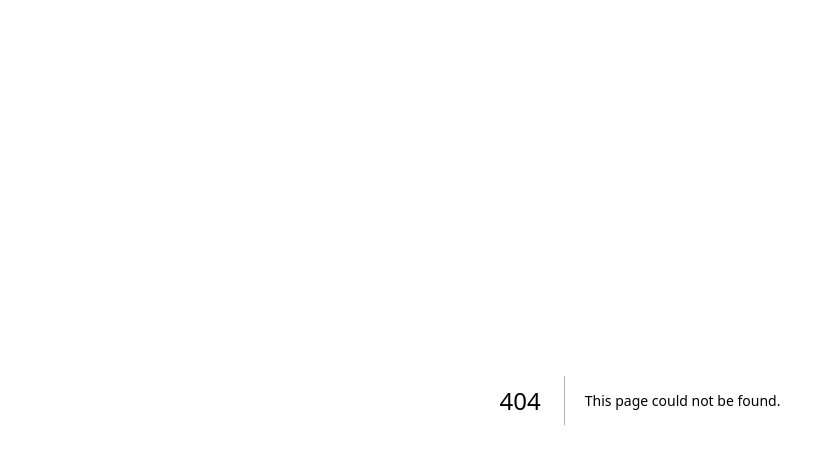
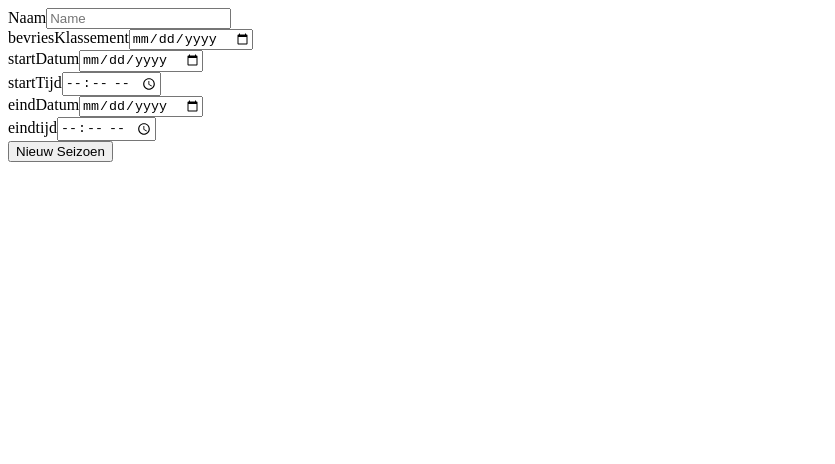
Before and after one commit to JordanMK/snooker, a Next.js app: page /admin/seizoen/CreateSeizoen in a window 1280 px wide. Before the commit this address had no page. Shown: the top 464 px of the page, without its empty margins (0-835 px from the left). Built offline with nearby package versions, Linux system fonts and the light colour scheme.

Commit message:
created a form to create a seizoen

```diff
--- /dev/null
+++ b/public/index.html
@@ -0,0 +1,3 @@
+<head>
+    <link rel="stylesheet" href="https://cdn.jsdelivr.net/npm/bootstrap@5.3.1/dist/css/bootstrap.min.css" integrity="sha256-2TnSHycBDAm2wpZmgdi0z81kykGPJAkiUY+Wf97RbvY=" crossorigin="anonymous">
+</head>
--- /dev/null
+++ b/src/app/admin/seizoen/CreateSeizoen/page.js
@@ -0,0 +1,9 @@
+import BaseLayout from "@/layout/BaseLayout";
+import SeizoenForm from "@/components/admin/seizoen/CreateSeizoenForm";
+export default function Home(){
+    return(
+        <BaseLayout>
+            <SeizoenForm></SeizoenForm>
+        </BaseLayout>
+    )
+}
--- /dev/null
+++ b/src/components/admin/seizoen/CreateSeizoenForm.jsx
@@ -0,0 +1,55 @@
+'use client'
+import React from 'react';
+export default function SeizoenForm(){
+    function handleForm(formData){
+        const naam = formData.get('naam');
+        const bevriesKlassement = formData.get('bevriesKlassement');
+        const startDatum = formData.get('startDatum');
+        const startTijd = formData.get('startTijd');
+        const eindDatum = formData.get('eindDatum');
+        const eindTijd = formData.get('eindTijd');
+
+        }
+        const handleSubmit = (e) => {
+            e.preventDefault();
+
+            const form = e.target;
+            const formData = new FormData(form);
+
+            handleForm(formData);
+          };
+    return(
+        <>
+            <form onSubmit={handleSubmit}>
+        <div className="form-group">
+            <label htmlFor="naam">Naam</label>
+            <input name="naam" type="text" className="form-control" id="naam" placeholder="Name" />
+        </div>
+        <div className="form-group">
+            <label htmlFor="bevriesKlassement">bevriesKlassement</label>
+            <input name="bevriesKlassement" type="date" className="form-control" id="bevriesKlassement" placeholder="Date" />
+        </div>
+        <div className="form-group">
+            <label htmlFor="startDatum">startDatum</label>
+            <input name="startDatum" type="date" className="form-control" id="startDatum" placeholder="Time" />
+        </div>
+        <div className="form-group">
+            <label htmlFor="startTijd">startTijd</label>
+            <input name="startTijd" type="time" className="form-control" id="startTijd" placeholder="Time" />
+        </div>
+        <div className="form-group">
+            <label htmlFor="eindDatum">eindDatum</label>
+            <input name="eindDatum" type="date" className="form-control" id="eindDatum" placeholder="Time" />
+        </div>
+        <div className="form-group">
+            <label htmlFor="eindTijd">eindtijd</label>
+            <input name="eindTijd" type="time" className="form-control" id="eindTijd" placeholder="Time" />
+        </div>
+        <div className="form-group">
+            <input type="submit" value="Nieuw Seizoen"/>
+        </div>
+    </form>
+        </>
+    )
+
+}
```
Also changed, not shown: src/components/admin/LijstSeizoen.js (+8 -0 lines).
